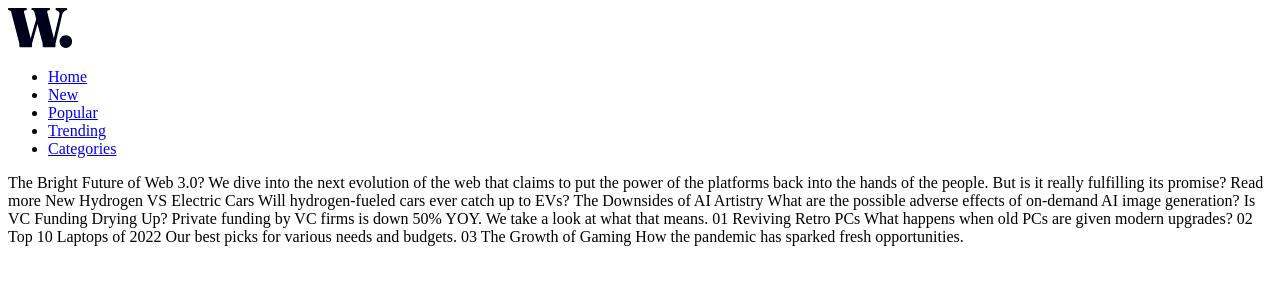
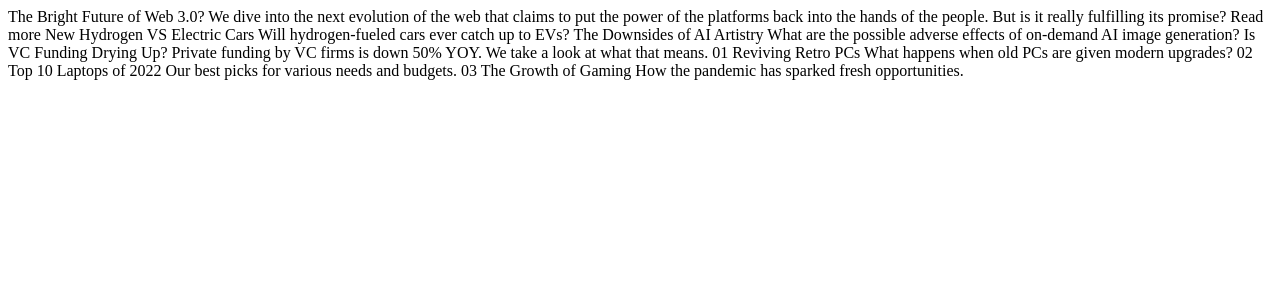
Before and after one commit to rody-huancas/news-homepage-main, a plain HTML site: page index.html in a window 1280 px wide. Drawn offline with Linux system fonts and the light colour scheme.

Commit message:
desafio frontend

```diff
--- a/index.html
+++ b/index.html
@@ -14,19 +14,6 @@
     <link rel="stylesheet" href="assets/css/styles.css" />
   </head>
   <body>
-    <header class="header">
-      <img src="assets/images/logo.svg" alt="Logo" class="logo" />
-      <nav class="menu">
-        <ul class="navigation">
-          <li><a href="#" class="link">Home</a></li>
-          <li><a href="#" class="link">New</a></li>
-          <li><a href="#" class="link">Popular</a></li>
-          <li><a href="#" class="link">Trending</a></li>
-          <li><a href="#" class="link">Categories</a></li>
-        </ul>
-      </nav>
-    </header>
-
     The Bright Future of Web 3.0? We dive into the next evolution of the web
     that claims to put the power of the platforms back into the hands of the
     people. But is it really fulfilling its promise? Read more New Hydrogen VS
```
